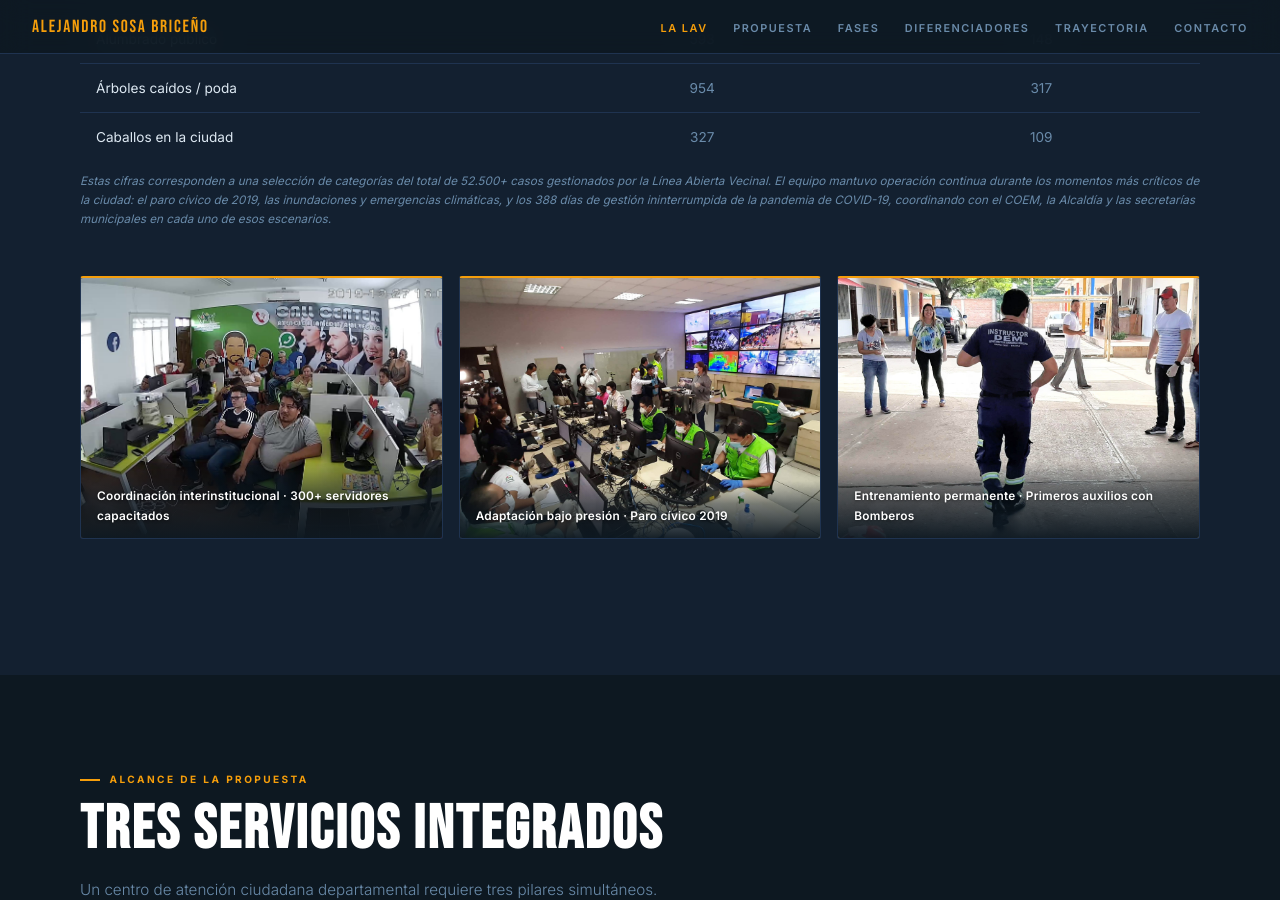
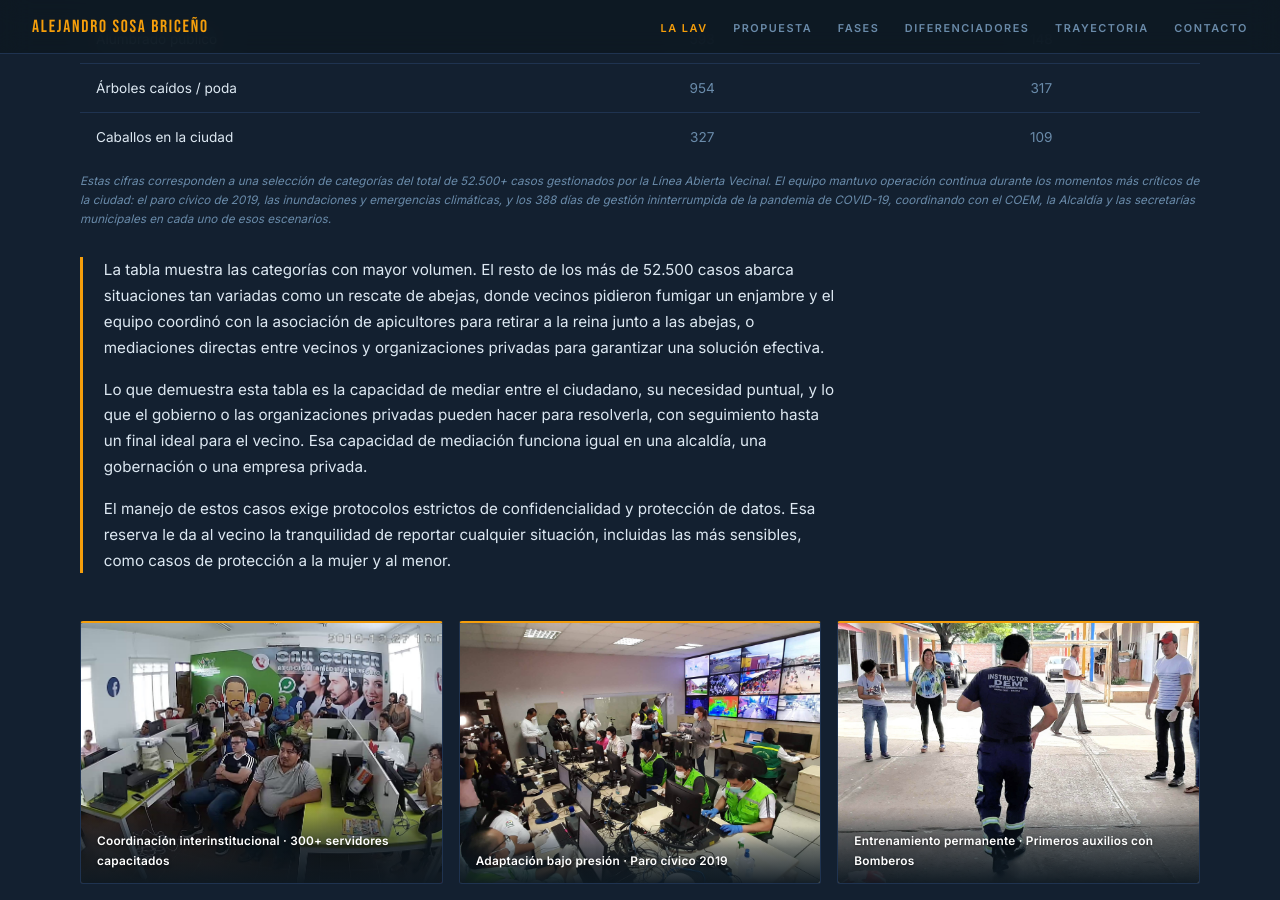
Before and after one commit to asosab/asosab.github.io, a Jekyll site: the page call_center_gobernacion/index.html, which Jekyll copies as it is, in a window 1280 px wide and 900 px high, scrolled down 1933 px. Built offline with Jekyll 4.4.1, drawn with Linux system fonts in a browser that asks for light colours; some of the changed text lies outside the part shown.

Commit message:
Update index.html

```diff
--- a/call_center_gobernacion/index.html
+++ b/call_center_gobernacion/index.html
@@ -981,6 +981,12 @@
         </tbody>
       </table>
       <p class="tbl-note">Estas cifras corresponden a una selección de categorías del total de 52.500+ casos gestionados por la Línea Abierta Vecinal. El equipo mantuvo operación continua durante los momentos más críticos de la ciudad: el paro cívico de 2019, las inundaciones y emergencias climáticas, y los 388 días de gestión ininterrumpida de la pandemia de COVID-19, coordinando con el COEM, la Alcaldía y las secretarías municipales en cada uno de esos escenarios.</p>
+
+      <div style="border-left:3px solid var(--amber); padding-left:1.3rem; margin-top:1.8rem; max-width:760px;">
+        <p style="font-size:0.95rem; line-height:1.7; color:var(--text); margin-bottom:1rem;">La tabla muestra las categorías con mayor volumen. El resto de los más de 52.500 casos abarca situaciones tan variadas como un rescate de abejas, donde vecinos pidieron fumigar un enjambre y el equipo coordinó con la asociación de apicultores para retirar a la reina junto a las abejas, o mediaciones directas entre vecinos y organizaciones privadas para garantizar una solución efectiva.</p>
+        <p style="font-size:0.95rem; line-height:1.7; color:var(--text); margin-bottom:1rem;">Lo que demuestra esta tabla es la capacidad de mediar entre el ciudadano, su necesidad puntual, y lo que el gobierno o las organizaciones privadas pueden hacer para resolverla, con seguimiento hasta un final ideal para el vecino. Esa capacidad de mediación funciona igual en una alcaldía, una gobernación o una empresa privada.</p>
+        <p style="font-size:0.95rem; line-height:1.7; color:var(--text);">El manejo de estos casos exige protocolos estrictos de confidencialidad y protección de datos. Esa reserva le da al vecino la tranquilidad de reportar cualquier situación, incluidas las más sensibles, como casos de protección a la mujer y al menor.</p>
+      </div>
     </div>
 
     <div class="lav-gallery rev">
@@ -1017,6 +1023,7 @@
         <p class="svc-desc">Plataforma web y móvil desarrollada para la Gobernación, con licencia y propiedad 100% bolivianas. El código queda en manos de la institución al finalizar.</p>
         <ul class="svc-list">
           <li>Panel de recepción y registro en tiempo real</li>
+          <li>Protocolos de confidencialidad y protección de datos sensibles</li>
           <li>Asignación automática a secretaría competente</li>
           <li>Seguimiento de casos hasta el cierre</li>
           <li>Integración: teléfono, WhatsApp, formulario web</li>
```
